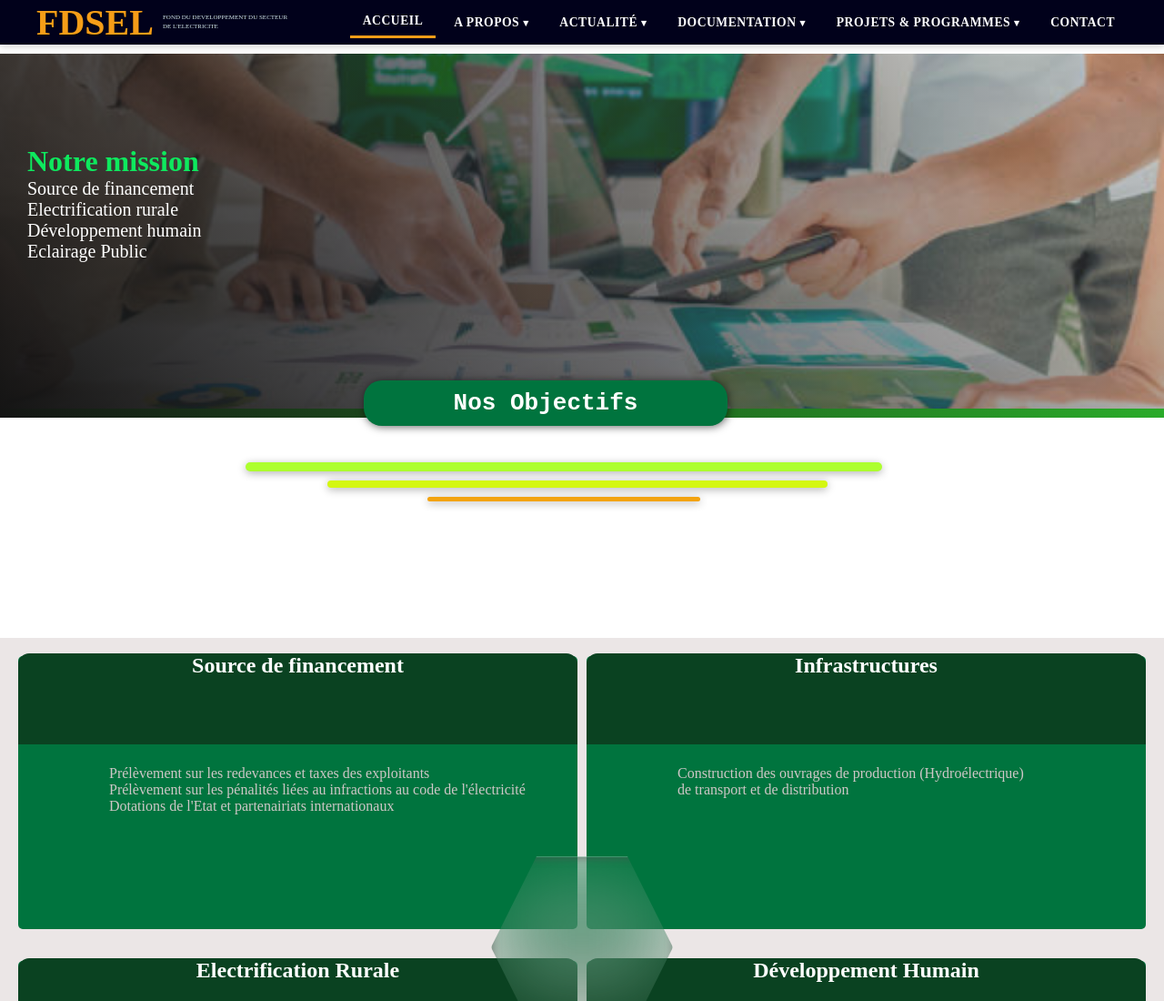
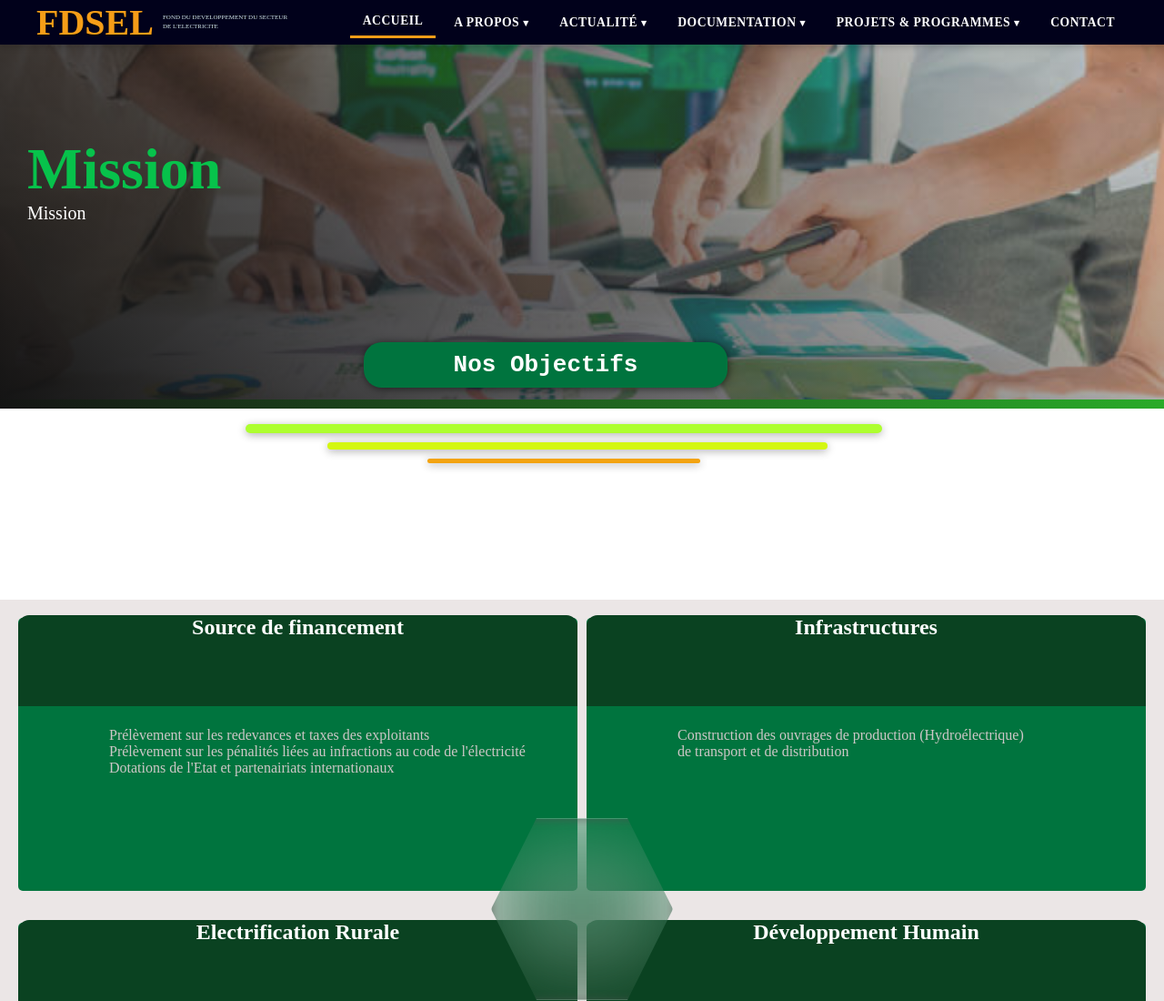
Before and after one commit to mspnuru63-sys/FDSEL, a website: page mission.html in a window 1280 px wide. Shown: the top 1100 px of the page at 91% size. Drawn offline with nearby package versions, Linux system fonts and the light colour scheme.

Commit message:
changement des  titre de chaque pages

```diff
--- a/fdsl.css
+++ b/fdsl.css
@@ -1056,8 +1056,8 @@ h4 { font-family: monospace; }
 }
 
 .titre-h3{
-  color: #0ee95e;
-  font-size: 2rem;
+  color: #07c24b;
+  font-size: 4rem;
 }
 .progress1 { position: absolute; left: 175px; top: 500px; accent-color: var(--clr-dark); }
 .progress2 { position: absolute; top: 500px; accent-color: var(--clr-dark); }
@@ -1139,6 +1139,8 @@ h4 { font-family: monospace; }
   height: 400px;
   background: url("images/projet.jpg") center/cover;
   border-bottom: 10px solid rgb(16, 250, 16);
+  position: relative;
+  top: 0;
 }
 .main-page{
   width: 100vw;
@@ -1180,8 +1182,10 @@ h4 { font-family: monospace; }
   background: linear-gradient(45deg, rgb(20, 20, 20), rgba(133, 129, 129, 0.274));
   position: relative;
   top: 0;
-}
-.titre-mission { position: relative; bottom: 300px; left: 30px; }
+  margin-top: 0;
+}
+.titre-mission { position: relative; bottom: 300px; left: 30px;  }
+
 
 .ligne1 {
   width: 700px; height: 10px; background-color: greenyellow;
--- a/mission.html
+++ b/mission.html
@@ -137,8 +137,8 @@
     <h1 class="flou-h1" data-aos='fade-right' data-aos-duration="1000" data-aos-delay="500"></h1>
   </div>
   <div class="titre-mission">
-    <h3 class="titre-h3" data-aos='fade-up' data-aos-duration="1000" data-aos-delay="800">Notre mission</h3>
-    <p data-aos='fade-up' data-aos-duration="1000" data-aos-delay="1000">Source de financement <br> Electrification rurale <br>Développement humain<br> Eclairage Public </p>
+    <h3 class="titre-h3" data-aos='fade-up' data-aos-duration="1000" data-aos-delay="800">Mission</h3>
+    <p data-aos='fade-up' data-aos-duration="1000" data-aos-delay="1000"> Mission</p>
   </div>
   <h1 class="h1-mission" data-aos='zoom-in' data-aos-duration="1000" data-aos-delay="800">Nos Objectifs</h1>
   <div class="ligne1" data-aos='fade-right' data-aos-duration="1000" data-aos-delay="800"></div>
@@ -148,7 +148,7 @@
 
 
   <section class="contenue-mission">
-    <div class="carte-mission" data-aos='zoom-in' data-aos-duration="1000" data-aos-delay="500"><h1 class="h1-carte">Source de financement</h1><p>Prélèvement sur les redevances et taxes des exploitants <br>Prélèvement sur les pénalités liées au infractions au code de l'électricité <br>Dotations de l'Etat et partenairiats internationaux</p></div>
+    <div class="carte-mission" data-aos='zoom-in' data-aos-duration="1000" data-aos-delay="500"><h1 class="h1-carte">Source de financement</h1><p> Prélèvement sur les redevances et taxes des exploitants <br>Prélèvement sur les pénalités liées au infractions au code de l'électricité <br>Dotations de l'Etat et partenairiats internationaux</p></div>
     <div class="carte-mission"data-aos='zoom-in' data-aos-duration="1000" data-aos-delay="500"> <h1 class="h1-carte">Infrastructures</h1><p>Construction des ouvrages de production (Hydroélectrique) <br>de transport et de distribution </p></div>
     <div class="carte-mission"data-aos='zoom-in' data-aos-duration="1000" data-aos-delay="500"><h1 class="h1-carte">Electrification Rurale</h1><p>Finacement des projets d'accès à l'énergie dans les zones <br> reculées et promotion des  énergies renouvelables.</p></div>
     <div class="carte-mission" data-aos='zoom-in' data-aos-duration="1000" data-aos-delay="500"><h1 class="h1-carte">Développement Humain</h1><p>Formation des ressources humaines du secteur</p></div>
```
Also changed, not shown: actualite.html (+1 -1 lines), evenements.html (+1 -1 lines), partenaire.html (+2 -2 lines), programme.html (+1 -1 lines), publication.html (+1 -1 lines), rapport.html (+1 -1 lines), reglement.html (+1 -1 lines).
